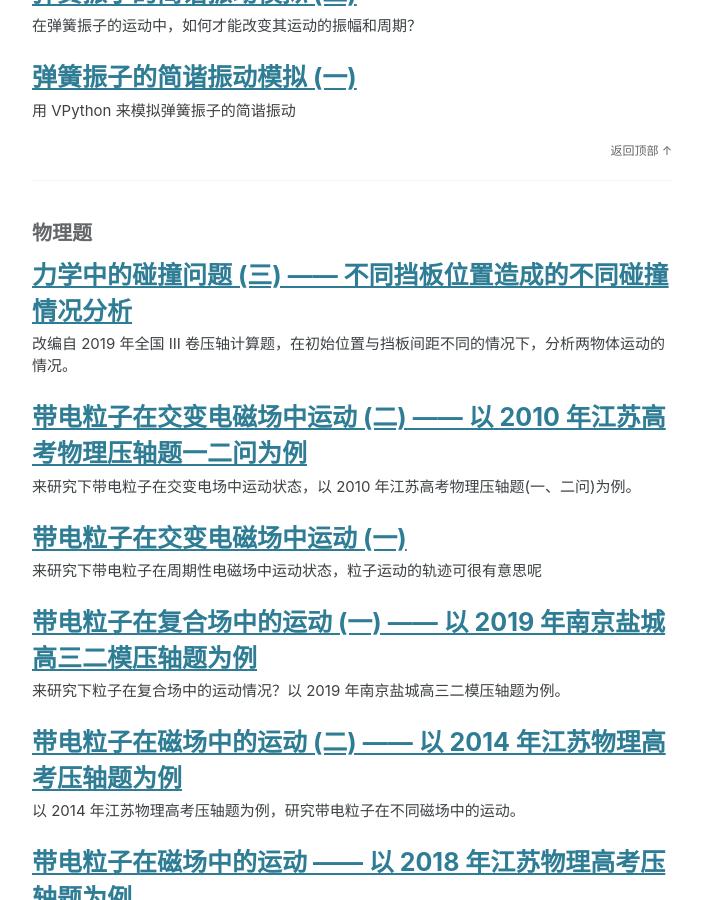
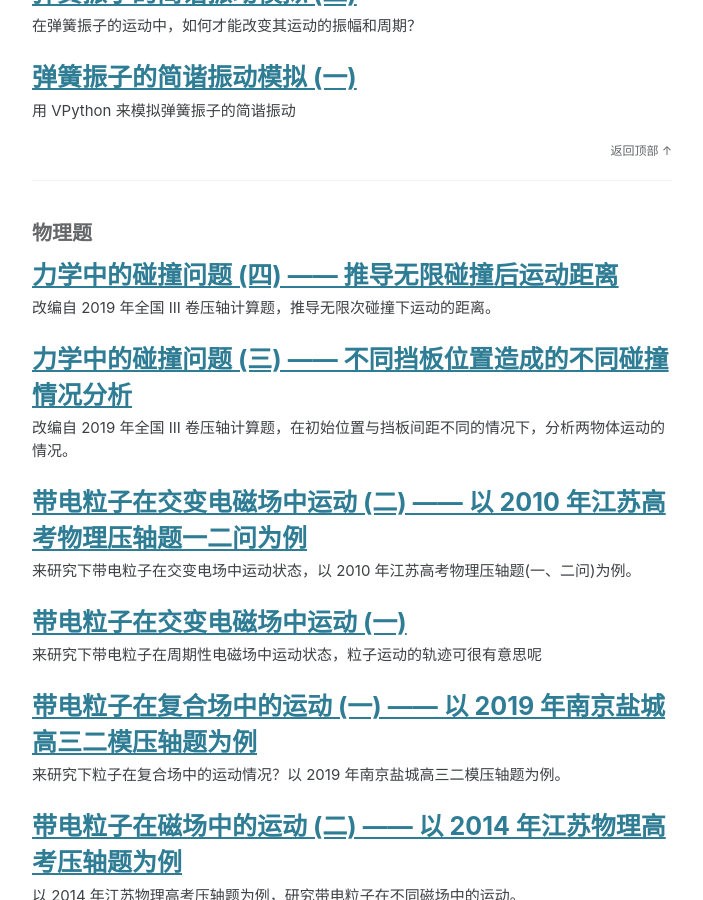
Before and after one commit to physicsay/physicsay-physicsay.github.io, a Jekyll site: the page built from tags.html, in a window 1280 px wide and 900 px high, scrolled down 5438 px. Shown: the whole window, without its empty margins (288-991 px from the left). Built offline with Jekyll 4.4.1, drawn with Linux system fonts in a browser that asks for light colours; cached includes are drawn as plain includes; nearby versions of some CDN libraries; part of the change alters nothing that is shown.

Commit message:
upload collision-4

```diff
--- /dev/null
+++ b/_posts/2020-10-15-mechanics-collision-problem-4.md
@@ -0,0 +1,110 @@
+---
+title: 力学中的碰撞问题 (四) —— 推导无限碰撞后运动距离
+url: mechanics-collision-problem-4
+date: 2020-10-15 16:53:53
+tags:
+- 物理题
+categories: mechanics
+description: 改编自 2019 年全国 III 卷压轴计算题，推导无限次碰撞下运动的距离。
+---
+
+## 0. 改编题
+O 点处静止放置两个紧挨着的小滑块 A、B，滑块之间装有少量炸药。炸药爆炸时，能将两滑块分开并保持在直轨道上沿水平方向运动。炸药爆炸瞬间，若有 $Q = 6 J$ 的能量转化成了两滑块的机械能。A 的质量为 $m_A = 1.0 kg$， B 的质量为 $m_B = 3.0 kg$。A 与地面无摩擦，B 与地面之间的动摩擦因数 $\mu = 0.2$，A 与右侧的竖直墙壁距离 $l = 1.0 m$，重力加速度取 $g = 10 m/s^2$。A、B 运动过程中的碰撞均为弹性正碰且碰撞时间极短，A、B 均视为质点。
+
+<img src='/assets/images/2020-10-15-mechanics-collision-problem-4/fig.png' style='zoom:40%; margin: 0 auto; display: block;'/>
+
+(1). 试求出每次碰撞后滑块 B 滑行的距离。
+(2). 试求出滑块 B 总共滑行的距离
+
+## 1. 解析
+
+### 1.1 第一问
+
+在参考 [1] 中，已经计算出炸药爆炸瞬间滑块 A、B 的速度，滑块 A 以 $3 m/s$ 的速率向右运动，滑块 B 以 $1 m/s$ 的速率向左运动。
+
+滑块 B 因摩擦力而产生的加速度为 $a = 2m/s^2$，因此 B 会在 $0.5 s$ 后静止，而 A 与 B 发生第一次碰撞前，滑块 B 已静止，可参考[1]。此时 B 移动的距离为：
+
+$$
+x_{0} = \frac{0-1^2}{2 \cdot 2} = \frac{1}{4} = 0.25m
+$$
+
+> 这里用 $x_{i}$ 表示第 $i$ 次碰撞后 B 移动的距离。$x_{0}$ 指未碰撞前 B 移动的距离。
+
+由于 A 与地面无摩擦，因此 A 会以 $3m/s$ 的速度与 B 发生弹性碰撞，写出动量和能量守恒方程。
+
+$$
+m_A v_{A0} + m_B \cdot 0 = m_A u_{A1} + m_B u_{B1}
+$$
+
+$$
+\frac{1}{2} m_A v_{A0}^2 + \frac{1}{2}m_B 0^2 = \frac{1}{2} m_A u_{A1}^2 + \frac{1}{2} m_B u_{B1}^2
+$$
+
+> $u_{A1}$，$u_{B1}$ 是指 A、B 第一次碰撞后的速度，$u_{A0}$ 是指 A 未碰撞的速度（注意 A 的速度应为负，沿 $x$ 负方向）
+
+可以解出 $u_{A1} = 1.5 m/s$，$u_{B1} = -1.5m/s$，说明第一次碰撞后，A、B 以相同速率相向运动。计算此时 B 移动的距离：
+
+$$
+x_{1} = \frac{0-u_{B1}^2}{2a} = \frac{9}{16} = 0.5625m
+$$
+
+再来考察第二次碰撞：A 以 $1.5m/s$ 的速度与 B 发生弹性碰撞，可解出碰撞后 A、B 的速度分别为：$u_{A2} = 0.75 m/s$，$u_{B2} = -0.75m/s$，此时 B 移动的距离为 $x_{2} = 0.1406 m$。
+
+再来考察第三次碰撞：A 以 $0.75m/s$ 的速度与 B 发生弹性碰撞，可解出碰撞后 A、B 的速度分别为：$u_{A3} = 0.375 m/s$，$u_{B3 } = -0.375m/s$，此时 B 移动的距离为 $x_{3} = 0.0352 m$。
+
+...
+
+试着计算每次碰撞后 A、B 的速度：
+
+$$
+m_A v_{A} + m_B \cdot 0 = m_A u_{A} + m_B u_{B}
+$$
+
+$$
+\frac{1}{2} m_A v_{A}^2 + \frac{1}{2}m_B 0^2 = \frac{1}{2} m_A u_{A}^2 + \frac{1}{2} m_B u_{B}^2
+$$
+
+可解得 $u_{A} = \frac{v_a}{2}$，$u_{B} = -\frac{v_a}{2}$，即碰撞后 A、B 速率是碰撞前 $v_A$ 速率的一半。
+
+写出滑块 B 移动的距离，如下表所示：
+
+<img src='/assets/images/2020-10-15-mechanics-collision-problem-4/table.png' style='zoom:40%; margin: 0 auto; display: block;'/>
+
+
+### 1.2 第二问
+
+求出 B 总共滑行的距离：
+
+对每次碰撞后 B 移动的距离求和：
+
+$$
+s = \frac{1}{4} + \frac{1}{4} \cdot (\frac{3}{2})^2 + \frac{1}{4} \cdot (\frac{3}{4})^2 + ...
+$$
+
+通过等比数列求和，可以得到
+
+$$
+s = 1 - \frac{3}{4^{n+1}}
+$$
+
+当 $n$ 趋于无穷大时，B 滑行的距离趋于 $1.0 m$。
+
+---
+
+当然，此问还可以用能量守恒求解：
+
+由于前后状态能量守恒，刚开始有 $Q = 6 J$ 的能量转换为机械能，而 A 滑块与地面无摩擦不消耗能量，B 滑块与地面有摩擦，大小为 $f = \mu m_{B} g = 6N$，因此机械能最后全部转换为 B 滑块与地面的内能。
+
+$$
+Q = f \cdot s
+$$
+
+解得 $s = 1.0 m$。
+
+## 思考
+1. 能否绘制 B 滑块的速度-时间图像？
+
+
+---
+参考：
+1. [力学中的碰撞问题 (三) —— 不同挡板位置时不同碰撞情况分析](https://mp.weixin.qq.com/s/1wIOJcytu44YNwwfMoGSOw)
```
Also changed, not shown: _posts/2020-10-14-mechanics-collision-problem-3.md (+1 -1 lines), assets/images/2020-10-15-mechanics-collision-problem-4/fig.png (added), assets/images/2020-10-15-mechanics-collision-problem-4/table.png (added), 1 other file.
